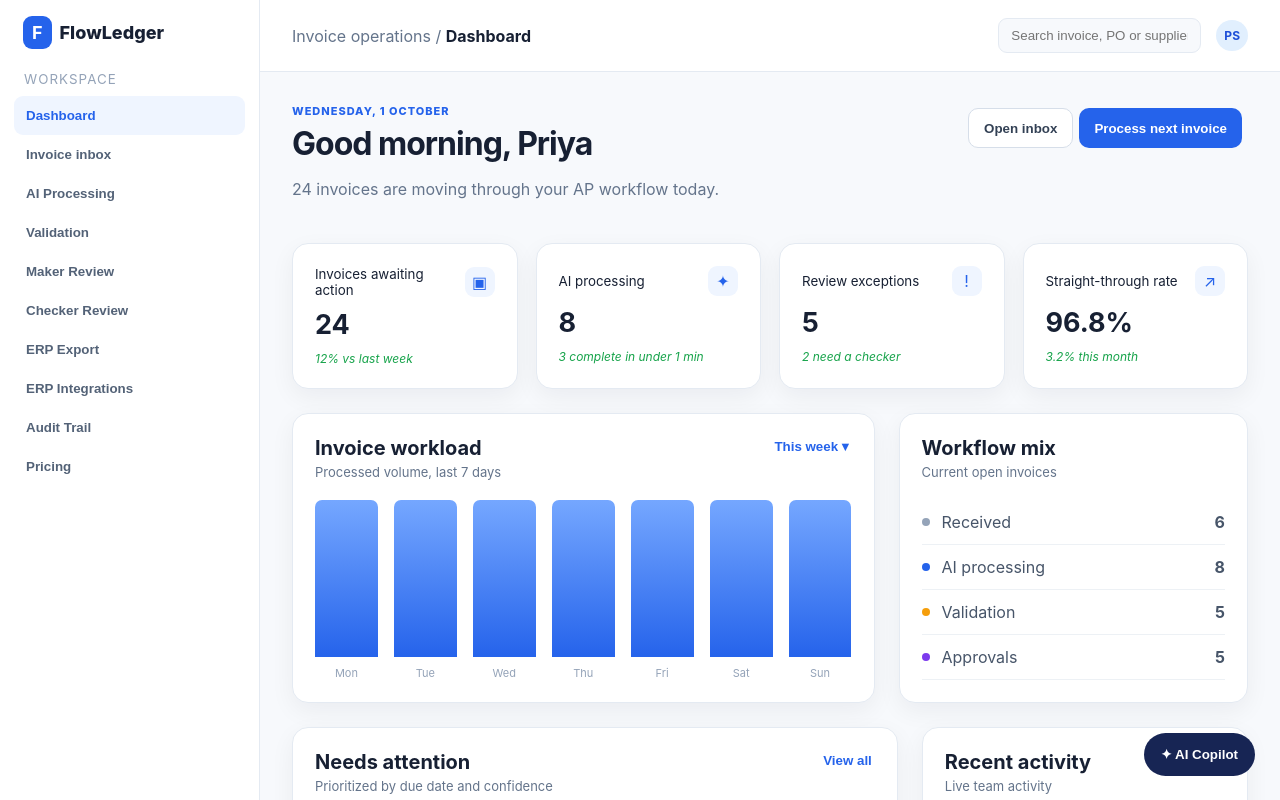
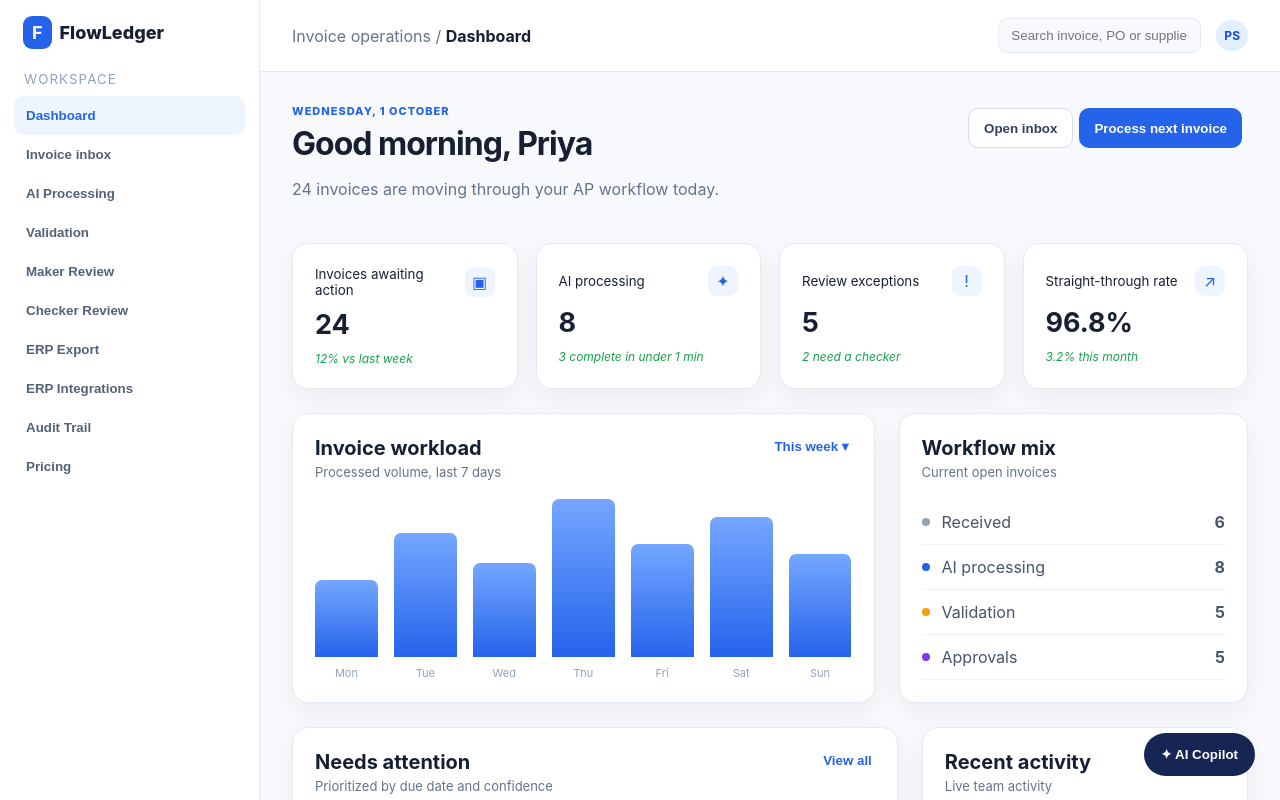
Before and after one commit to armshahs/ai_invoicing_agent_demo, a React (Vite) app: page / in a window 1280 px wide. Shown: the top 800 px of the page. Built offline with nearby package versions, Linux system fonts and the light colour scheme.

Commit message:
Fix invoice workload bar heights

```diff
--- /dev/null
+++ b/src/chart-fix.css
@@ -0,0 +1 @@
+.bars i{flex:0 0 auto;align-self:flex-end}
--- a/src/main.jsx
+++ b/src/main.jsx
@@ -3,4 +3,5 @@ import App from './AppSaas.jsx'
 import './styles.css'
 import './polish.css'
 import './integrations.css'
+import './chart-fix.css'
 createRoot(document.getElementById('root')).render(<App />)
```
Also changed, not shown: 4 other files (tests, documents, lock files or other folders).
